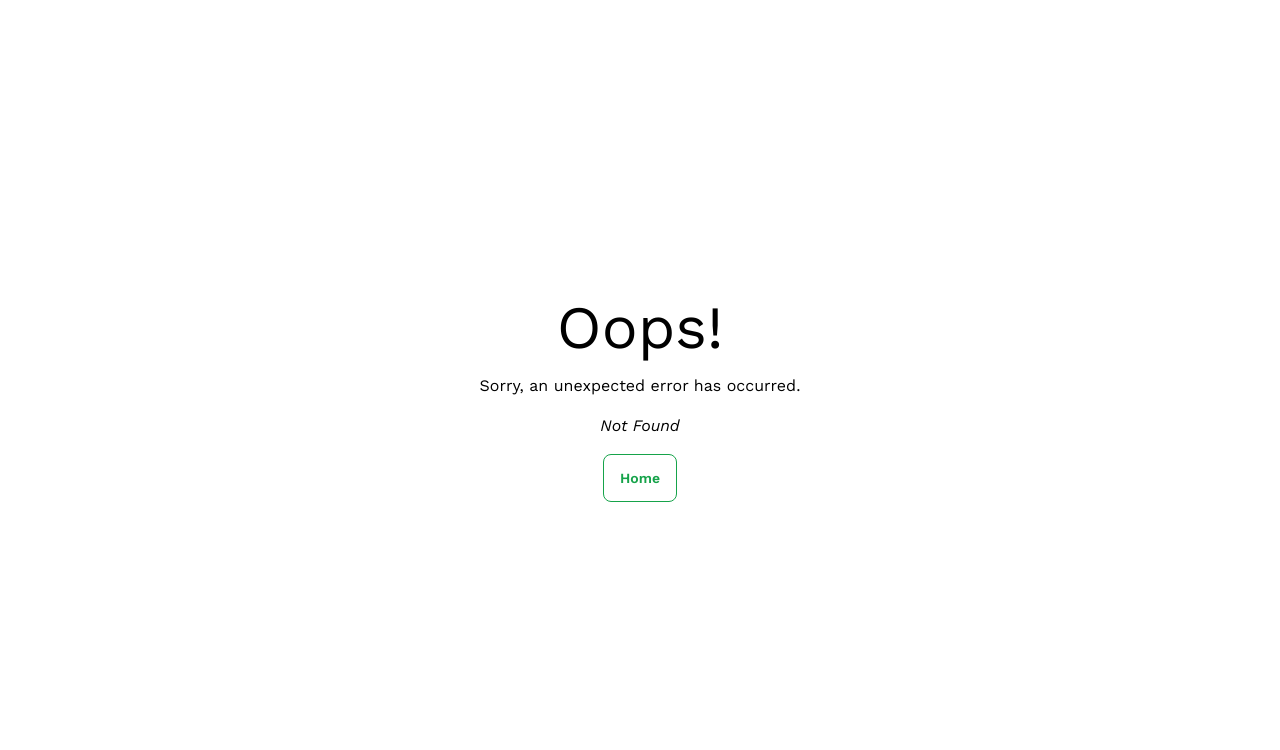
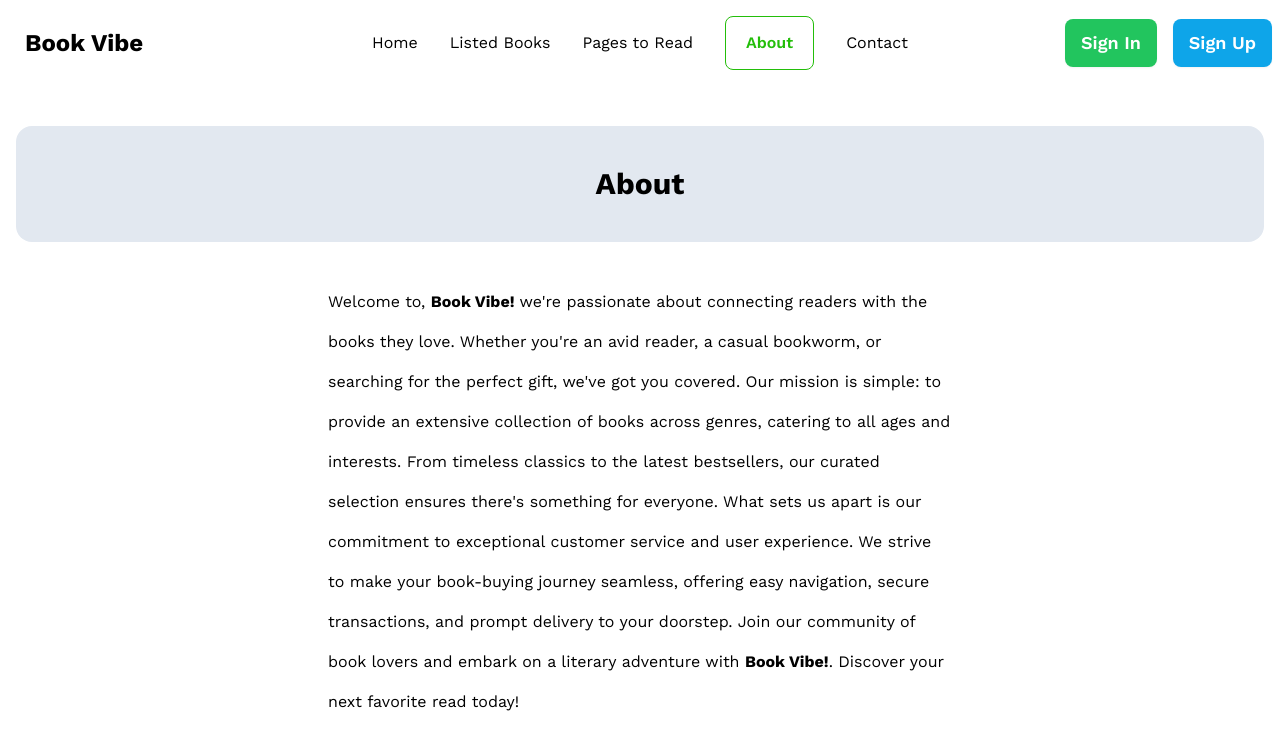
Before and after one commit to Allsamir/Book-Vibe, a React (Vite) app: page /about in a window 1280 px wide. Before the commit this address had no page. Shown: the top 750 px of the page. Built offline with nearby package versions, Linux system fonts and the light colour scheme; a web font is replaced by a local one.

Commit message:
full project done

```diff
--- a/src/App.tsx
+++ b/src/App.tsx
@@ -25,11 +25,13 @@ function App() {
             </div>
             <ul
               tabIndex={0}
-              className="gap-y-12 items-center menu menu-sm dropdown-content mt-3 z-[1] p-2 shadow rounded-box w-52 text-black"
+              className="gap-y-12 items-center menu menu-sm dropdown-content mt-3 z-[1] p-2 shadow rounded-box w-52 text-black bg-slate-200"
             >
               <NavLink to={`/`}>Home</NavLink>
               <NavLink to={`/listed-books`}>Listed Books</NavLink>
               <NavLink to={`/pages-to-read`}>Pages to Read</NavLink>
+              <NavLink to={`/about`}>About</NavLink>
+              <NavLink to={`/contact`}>Contact</NavLink>
             </ul>
           </div>
           <a className="btn btn-ghost text-2xl font-bold text-black">
@@ -41,6 +43,8 @@ function App() {
             <NavLink to={`/`}>Home</NavLink>
             <NavLink to={`/listed-books`}>Listed Books</NavLink>
             <NavLink to={`/pages-to-read`}>Pages to Read</NavLink>
+            <NavLink to={`/about`}>About</NavLink>
+            <NavLink to={`/contact`}>Contact</NavLink>
           </ul>
         </div>
         <div className="navbar-end gap-4">
--- a/src/components/About/About.tsx
+++ b/src/components/About/About.tsx
@@ -1,7 +1,30 @@
 import React from "react";
 
 const About: React.FC = () => {
-  return <div>About</div>;
+  return (
+    <div className="font-work">
+      <div className="rounded-2xl bg-slate-200 text-center w-full py-10 my-10">
+        <h2 className="text-3xl text-black font-work font-bold">About</h2>
+      </div>
+      <div className="w-full md:w-2/3 lg:w-1/2 mx-auto">
+        <p className="text-black text-base leading-10">
+          Welcome to, <strong>Book Vibe!</strong> we're passionate about
+          connecting readers with the books they love. Whether you're an avid
+          reader, a casual bookworm, or searching for the perfect gift, we've
+          got you covered. Our mission is simple: to provide an extensive
+          collection of books across genres, catering to all ages and interests.
+          From timeless classics to the latest bestsellers, our curated
+          selection ensures there's something for everyone. What sets us apart
+          is our commitment to exceptional customer service and user experience.
+          We strive to make your book-buying journey seamless, offering easy
+          navigation, secure transactions, and prompt delivery to your doorstep.
+          Join our community of book lovers and embark on a literary adventure
+          with <strong>Book Vibe!</strong>. Discover your next favorite read
+          today!
+        </p>
+      </div>
+    </div>
+  );
 };
 
 export default About;
--- a/src/components/Contact/Contact.tsx
+++ b/src/components/Contact/Contact.tsx
@@ -0,0 +1,42 @@
+import React from "react";
+
+const Contact: React.FC = () => {
+  return (
+    <div className="font-work">
+      <div className="rounded-2xl bg-slate-200 text-center w-full py-10 my-10">
+        <h2 className="text-3xl text-black font-work font-bold">Contact</h2>
+      </div>
+      <iframe
+        src="https://www.google.com/maps/embed?pb=!1m18!1m12!1m3!1d447.52192202919053!2d90.47952439081955!3d23.801544258037516!2m3!1f0!2f0!3f0!3m2!1i1024!2i768!4f13.1!3m3!1m2!1s0x3755c85a95555555%3A0x3e238d73890200a3!2sBeraid%20Gono%20Patagar!5e0!3m2!1sen!2sbd!4v1711647167589!5m2!1sen!2sbd"
+        className="w-full h-[400px]"
+        loading="lazy"
+        referrerPolicy="no-referrer-when-downgrade"
+      ></iframe>
+      <div className="w-full md:w-2/3 lg:w-1/2 mx-auto">
+        <p className="text-black text-base leading-10 my-12">
+          <strong>Contact Us</strong> <br />
+          Got a question, feedback, or just want to say hello? We'd love to hear
+          from you! Customer Support: Our dedicated customer support team is
+          here to assist you with any inquiries or concerns you may have.
+          Whether it's help with an order, assistance with navigating our
+          website, or general inquiries about our products and services, we're
+          just a message away. Email: 123@gmail Phone: 01234567890 Business
+          Inquiries: Interested in partnering with us, collaborating on
+          projects, or exploring business opportunities? We're open to new
+          ventures and collaborations that align with our mission and values.
+          Get in touch with our team to discuss potential partnerships and
+          opportunities. Email: 123@gmail Address: Bara Beraid, Badda, Dhaka
+          Follow Us: Stay connected with us on social media for the latest
+          updates, promotions, and book recommendations. Feedback: We value your
+          feedback and strive to continuously improve our services. Share your
+          thoughts, suggestions, or experiences with us, and help us serve you
+          better. Whether you're reaching out for assistance, exploring
+          collaboration opportunities, or sharing your feedback, we're here to
+          listen and respond promptly. Get in touch with us today!
+        </p>
+      </div>
+    </div>
+  );
+};
+
+export default Contact;
```
Also changed, not shown: src/util/router.tsx (+10 -0 lines).
